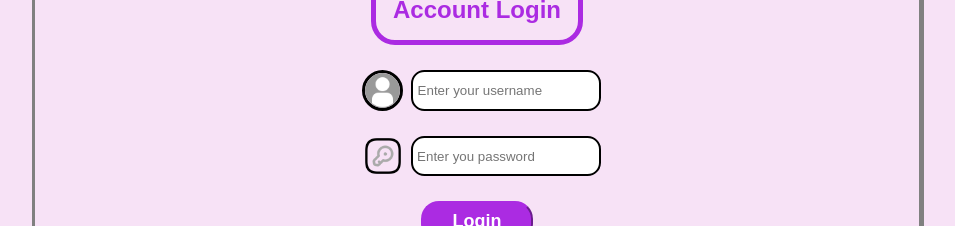
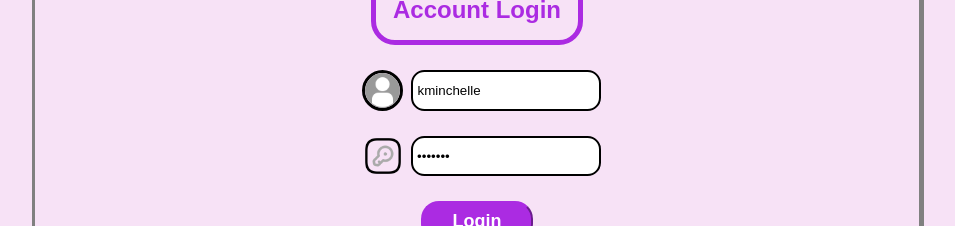
Before and after one commit to Giribabi/ShopEasy, a React (Create React App) app: page / in a window 1280 px wide. Shown: the part 187-413 px from the top of the page, without its empty margins (163-1118 px from the left). Built offline with nearby package versions, Linux system fonts and the light colour scheme.

Commit message:
Update Login.jsx
Added default user login credentials

```diff
--- a/src/components/Login/Login.jsx
+++ b/src/components/Login/Login.jsx
@@ -93,6 +93,7 @@ function Login(){
                     <input type='text'
                     placeholder='Enter your username'
                     className='input'
+                    value="kminchelle"
                     onChange={(e)=>setUserName(e.target.value)}
                     />
                 </div>
@@ -103,6 +104,7 @@ function Login(){
                     <input type='password'
                     placeholder='Enter you password'
                     className='input'
+                    value="0lelplR"
                     onChange={(e)=>setPassword(e.target.value)}
                     />
                 </div>
```
